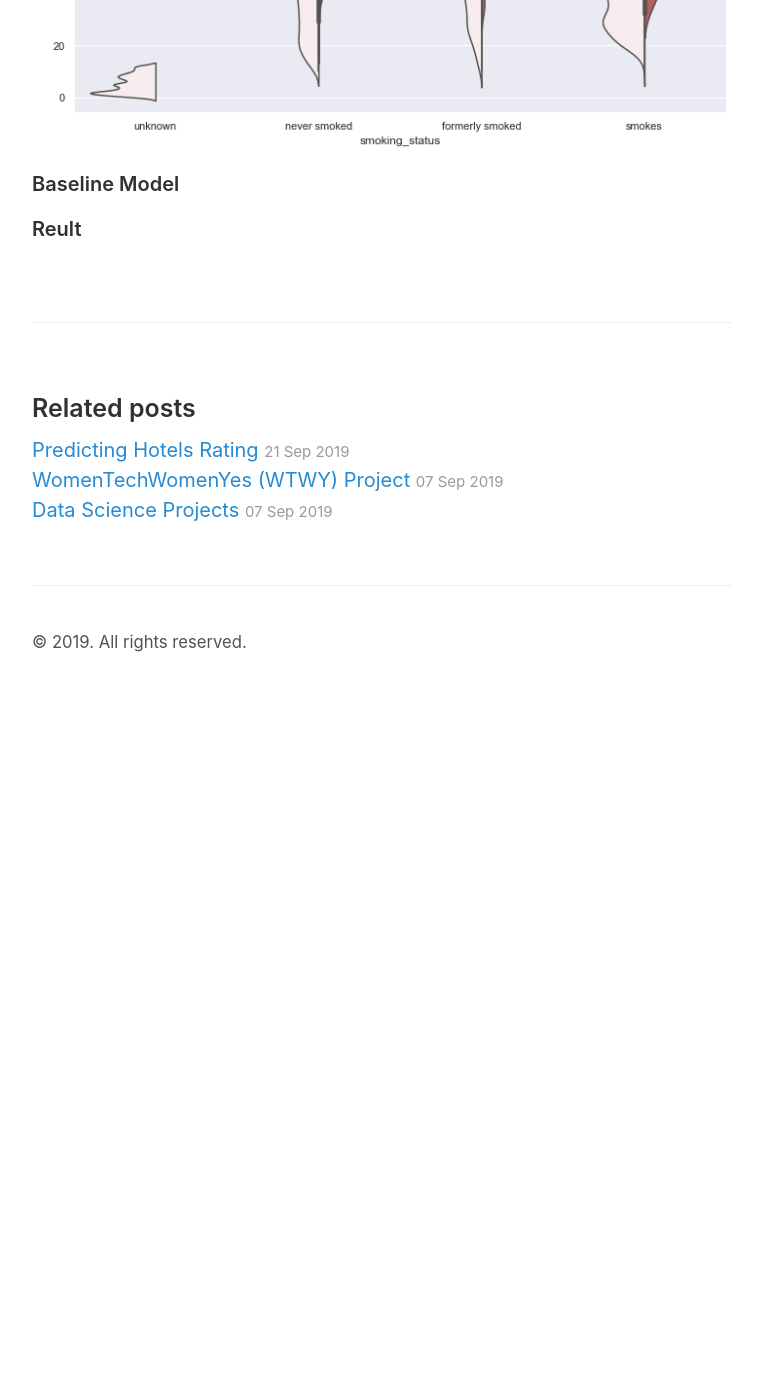
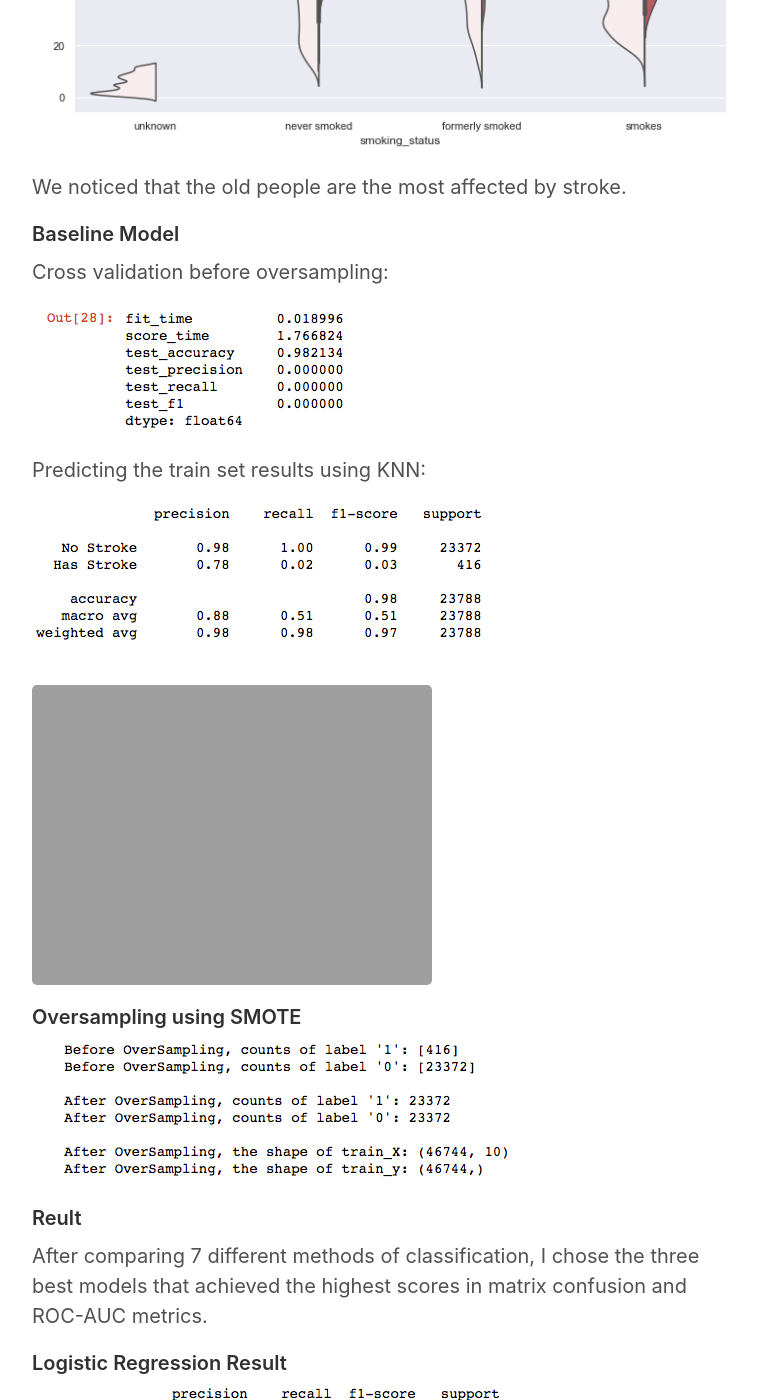
Before and after one commit to LamaM13/LamaM13.github.io, a Jekyll site: the page built from _posts/2019-10-12-stroke-predictions.md, in a window 1280 px wide and 1400 px high, scrolled down 3925 px. Shown: the whole window, without its empty margins (258-1021 px from the left). Built offline with Jekyll 4.4.1, drawn with Linux system fonts in a browser that asks for light colours; before the commit the page ends 4621 px from its top, so only the background shows below that; some of the changed text lies outside the part shown.

Commit message:
Adding blog

```diff
--- a/_posts/2019-10-12-stroke-predictions.md
+++ b/_posts/2019-10-12-stroke-predictions.md
@@ -17,7 +17,7 @@ The main objective of this project is to predict whether an individual has a str
 
 #### Data Acquisition
 
-Data was acquired from *Kaggle.com*, [Here is the link](https://www.kaggle.com/asaumya/healthcare-dataset-stroke-data).
+Data was acquired from *Kaggle.com*, [here is the link](https://www.kaggle.com/asaumya/healthcare-dataset-stroke-data).
 The data set includes almost 35,000 of observations.
 
 #### EDA
@@ -41,11 +41,39 @@ The first plot shows the number of individuals and their smoking status who had
 ![image info]({{site.url}}/images/smoke1.png)
 ![image info]({{site.url}}/images/smoke2.png)
 
+We noticed that the old people are the most affected by stroke.
 
 #### Baseline Model
 
+Cross validation before oversampling:
+
+![image info]({{site.url}}/images/cross_validation.png)
+
+Predicting the train set results using KNN:
+
+![image info]({{site.url}}/images/baseline.png)
+
+![image info]({{site.url}}/images/cm1.png)
+
+#### Oversampling using SMOTE
+
+![image info]({{site.url}}/images/oversampling.png)
 
 #### Reult
+
+After comparing 7 different methods of classification, I chose the three best models that achieved the highest scores in matrix confusion and ROC-AUC metrics.
+
+##### Logistic Regression Result
+
+![image info]({{site.url}}/images/logistic_regression_f1.png)
+
+![image info]({{site.url}}/images/logistic_regression_cm.png)
+
+![image info]({{site.url}}/images/roc_lg.png)
+
+#####
+
+
 <!--
 Extract __top ten crowded__ stations and do the following:
 
```
Also changed, not shown: images/baseline.png (added), images/cross_validation.png (added), images/logistic_regression_cm.png (added), images/logistic_regression_f1.png (added), images/oversampling.png (added).
